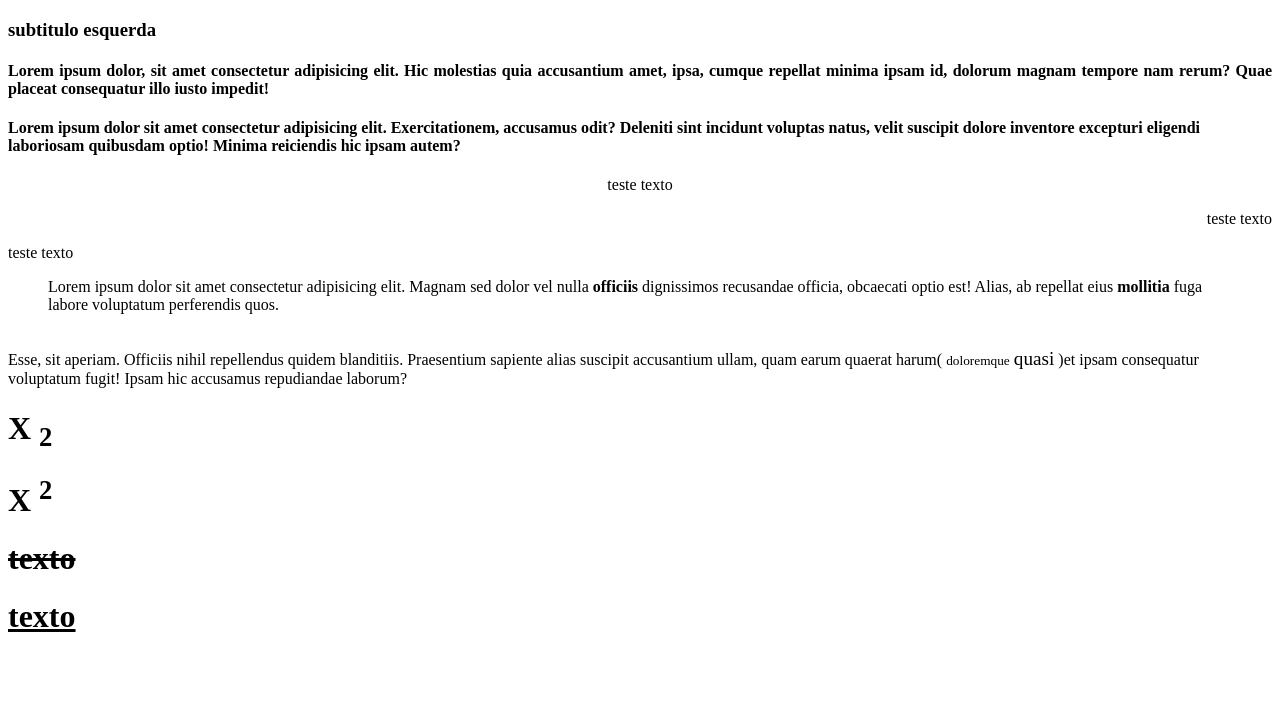
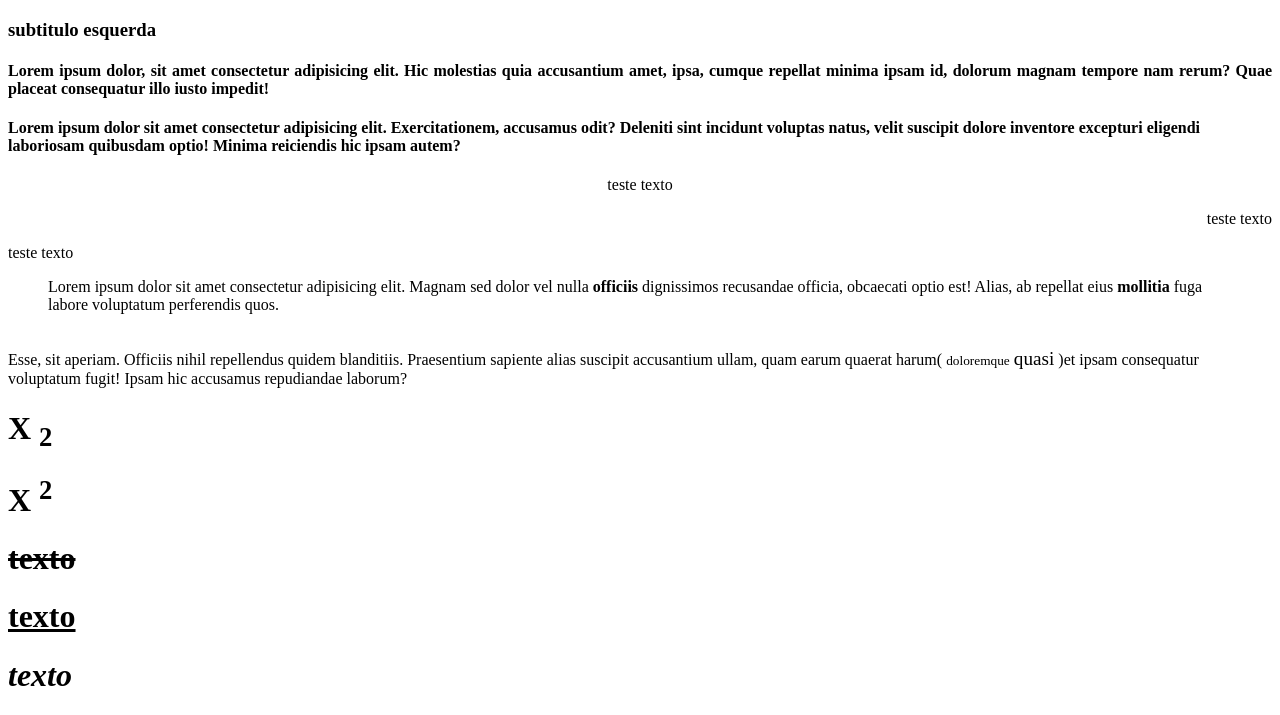
Before and after one commit to arthurritzel/html-css, a plain HTML site: page aula001/index.html in a window 1280 px wide. Shown: the part 265-980 px from the top of the page. Before the commit the page ends 922 px from the top, so only its background shows below. Drawn offline with Linux system fonts and the light colour scheme.

Commit message:
Update index.html

```diff
--- a/aula001/index.html
+++ b/aula001/index.html
@@ -36,5 +36,6 @@
     <h1> X <sup>2</sup> </h1>
     <h1> <s>texto</s> </h1>
     <h1> <u>texto</u> </h1>
+    <h1> <em>texto</em> </h1>
 </body>
 </html>
```
